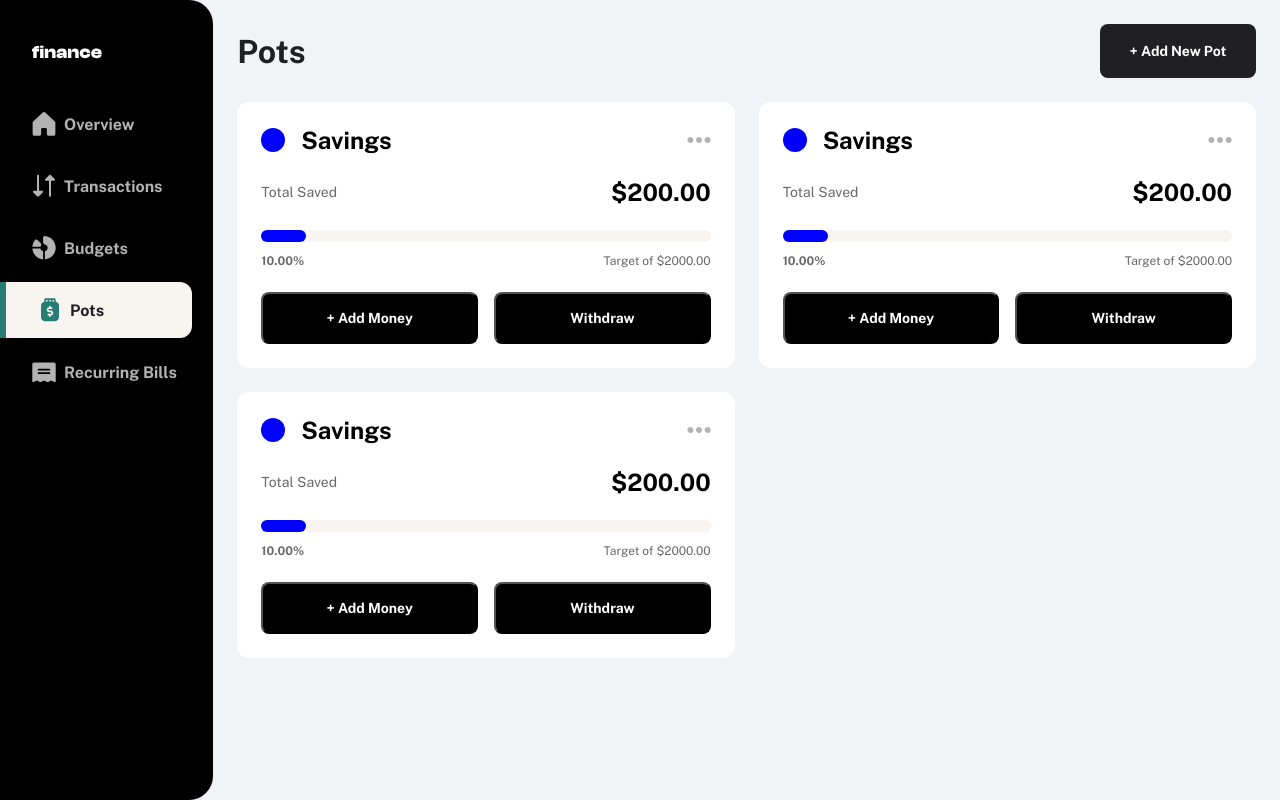
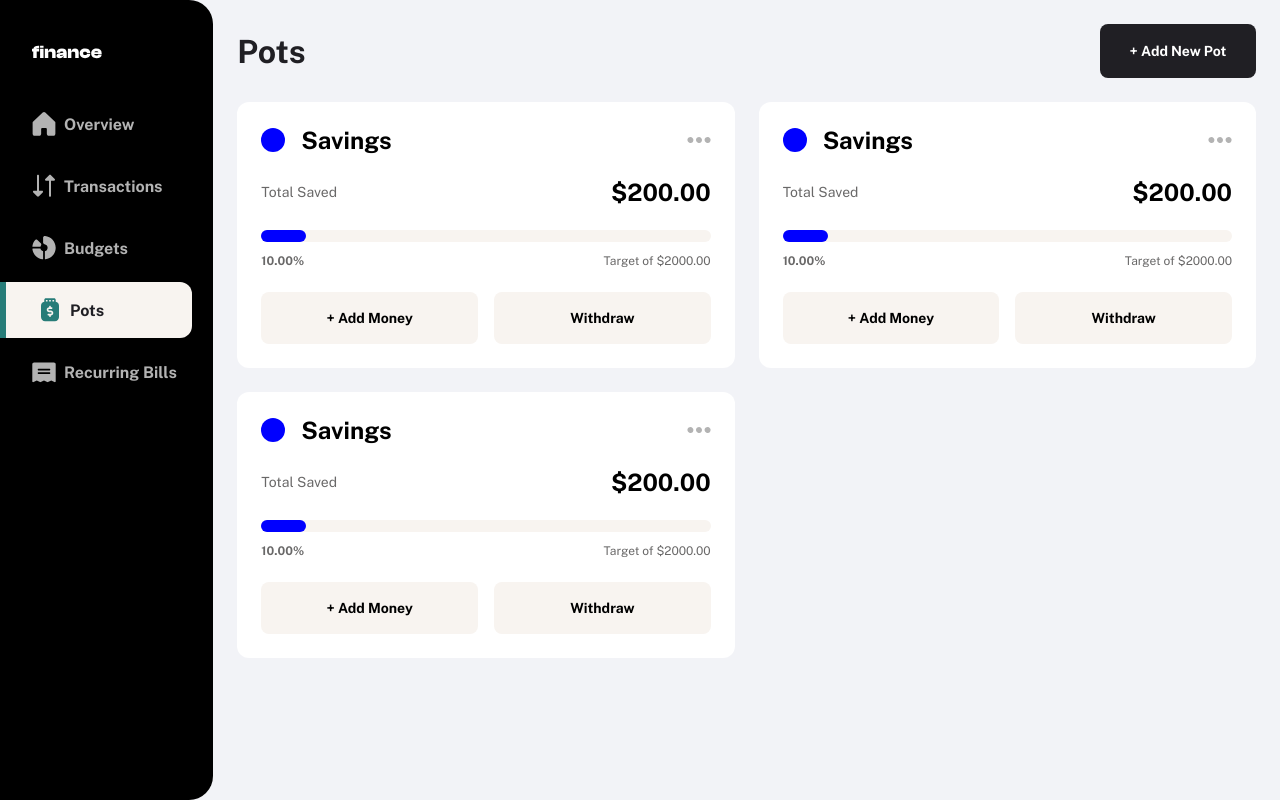
Before and after one commit to kwe92/personal-finance-app, a React (Create React App) app: page /home/Pots in a window 1280 px wide. Built offline with nearby package versions, Linux system fonts and the light colour scheme.

Commit message:
task: added style prop to MainButton component

```diff
--- a/src/features/shared/components/main_button.tsx
+++ b/src/features/shared/components/main_button.tsx
@@ -3,10 +3,16 @@
 const MainButton = (props: {
   children?: React.ReactNode;
   type?: "submit" | "reset" | "button" | undefined;
+  style?: React.CSSProperties;
   onTap?: React.MouseEventHandler<HTMLButtonElement>;
 }): JSX.Element => {
   return (
-    <button className="main-button" type={props.type} onClick={props.onTap}>
+    <button
+      className="main-button"
+      style={props.style}
+      type={props.type}
+      onClick={props.onTap}
+    >
       {props.children}
     </button>
   );
```
